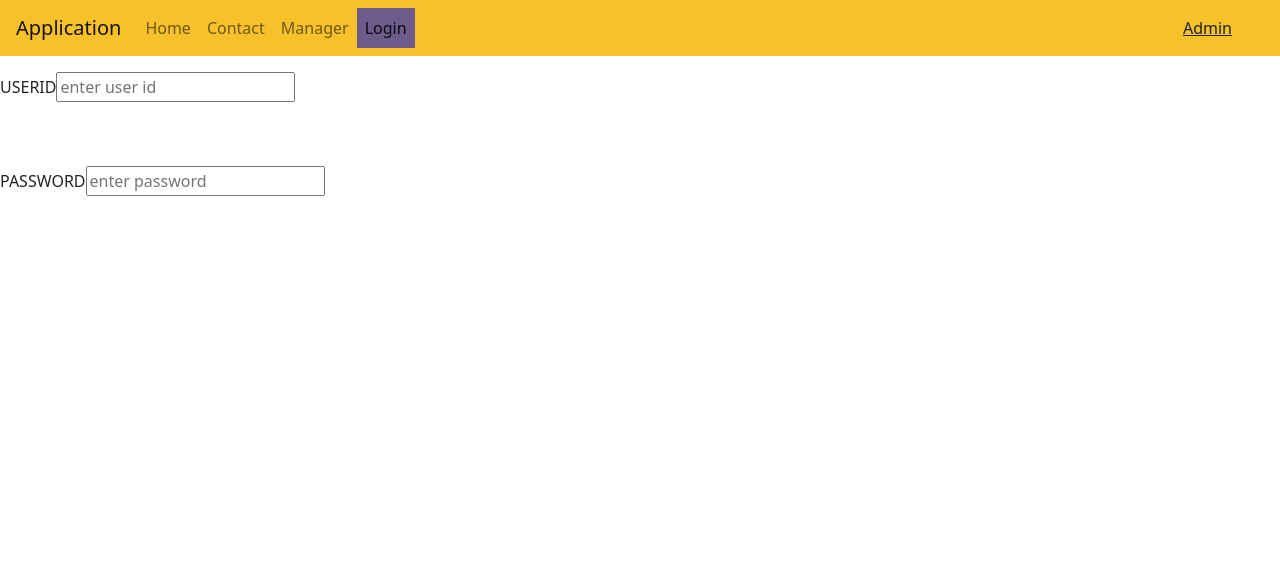
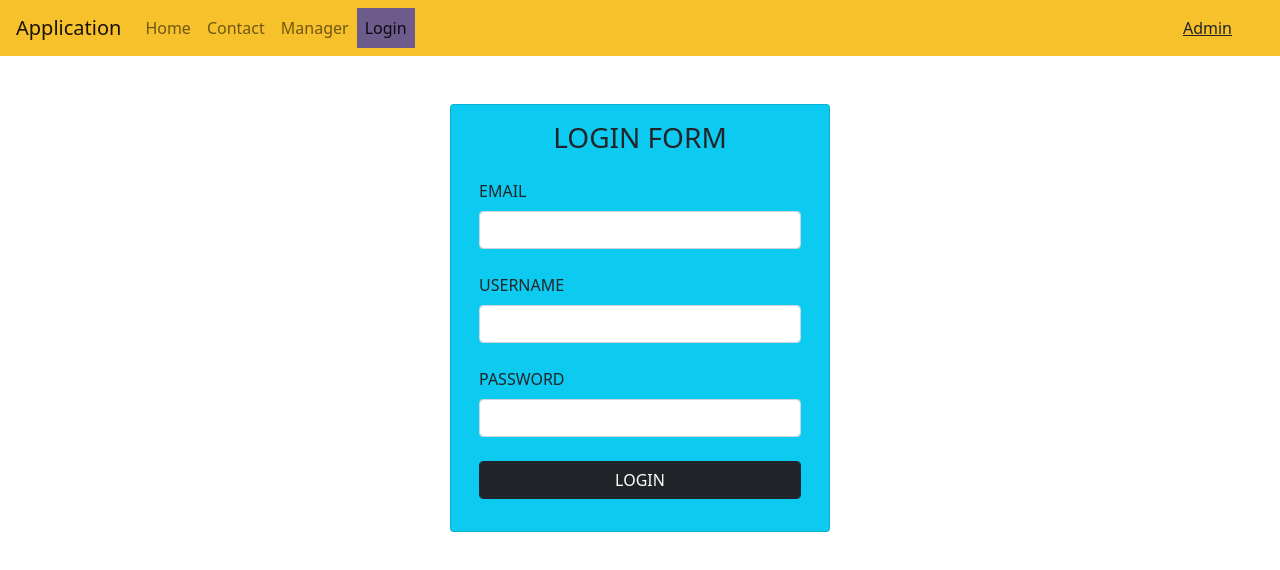
Before and after one commit to kunjal-tagline/ng-learning, an Angular app: page /login in a window 1280 px wide. Shown: the top 570 px of the page. Built offline with nearby package versions, Linux system fonts and the light colour scheme.

Commit message:
Form data-drivens

```diff
--- a/src/app/app-routing.module.ts
+++ b/src/app/app-routing.module.ts
@@ -1,7 +1,7 @@
 import { AuthGuard } from './guard/auth.guard';
 import { LoginComponent } from './login/login.component';
 import { NgModule } from '@angular/core';
-import { RouterModule, Routes, CanActivate } from '@angular/router';
+import { RouterModule, Routes } from '@angular/router';
 import { ContactComponent } from './contact/contact.component';
 import { HomeComponent } from './home/home.component';
 import { ManagerComponent } from './manager-main/manager.component';
--- a/src/app/home/home.component.ts
+++ b/src/app/home/home.component.ts
@@ -71,6 +71,6 @@ export class HomeComponent implements OnInit {
   }
 
   public onLoadLogin(): void {
-    this.router.navigate(['login', 1, 'kunjal']);
+    this.router.navigate(['login']);
   }
 }
--- a/src/app/login/login.component.html
+++ b/src/app/login/login.component.html
@@ -1,9 +1,51 @@
-<div class="col-sm-5 pt-3">
-    <label for="uaserid">USERID</label>
-    <input type="text" name="userid" placeholder="enter user id">
-    <p></p>
+<div class="container">
+    <div class="row pt-5 justify-content-center">
+        <div class=" col-sm-4 card bg-info">
+            <div class="pt-3 card-title text-center h3">
+                LOGIN FORM
+            </div>
+            <div class="card-body justify-content-center">
+                <form #loginForm="ngForm" (ngSubmit)="onSubmit()" ng-invalid>
+                    <div class="mb-3 form-group">
+                        <div class="mb-4 form-group">
+                            <label for="email" class="form-label">EMAIL</label><br>
+                            <input ngModel type="text" class="form-control" id="loginEmail" name="email" required
+                                pattern="^[a-z0-9._%+-]+@[a-z0-9.-]+\.[a-z]{2,4}$" #loginEmail="ngModel">
+                            <span class="text-danger" *ngIf="loginEmail.touched && loginEmail.invalid">*Email is not
+                                valid!</span>
+                        </div>
+                        <!-- <div class="mb-4 form-group">
+                                <div class="radio" *ngFor="let gender of genders">
+                                    <label>
+                                        <input type="radio" id="loginGender" ngModel name="radio" value="{{gender}}">{{gender}}
+                                    </label>
+                                </div>
+                        </div> -->
+                        <div ngModelGroup="logindata">
+                            <div class="mb-4 form-group">
+                                <label for="username" class="form-label">USERNAME</label><br>
+                                <input ngModel type="name" class="form-control" id="loginUsername" name="username"
+                                    required #loginUsername="ngModel">
+                            </div>
+                            <div class="mb-4 form-group">
+                                <label for="password" class="form-label">PASSWORD</label><br>
+                                <input ngModel type="password" class="form-control" id="loginPassword" name="password"
+                                    #loginPassword="ngModel" required minlength="8" pattern="">
+                                <span class="text-danger" *ngIf="loginPassword.hasError('minlength')">*Password length
+                                    should be 8 character</span>
+                            </div>
+                        </div>
+                    </div>
+                    <div>
+                        <button type="submit" class="form-control btn-dark mb-3"
+                            [disabled]="loginForm.invalid">LOGIN</button>
+
+                    </div>
+                </form>
+            </div>
+
+        </div>
+
+    </div>
+
 </div>
-<div class="col-sm-5 pt-5">
-    <label for="password">PASSWORD</label>
-    <input type="text" name="userid" value="" placeholder="enter password">
-</div>
--- a/src/app/login/login.component.scss
+++ b/src/app/login/login.component.scss
@@ -0,0 +1,3 @@
+input.ng-invalid.ng-touched{
+    border:2px solid brown;
+}
--- a/src/app/login/login.component.ts
+++ b/src/app/login/login.component.ts
@@ -1,5 +1,6 @@
 import { ActivatedRoute, Router } from '@angular/router';
-import { Component, OnInit } from '@angular/core';
+import { Component, ElementRef, OnInit, ViewChild } from '@angular/core';
+import { NgForm } from '@angular/forms';
 
 @Component({
   selector: 'app-login',
@@ -7,16 +8,26 @@ import { Component, OnInit } from '@angular/core';
   styleUrls: ['./login.component.scss'],
 })
 export class LoginComponent implements OnInit {
+  @ViewChild('loginForm') form: NgForm | undefined;
+  //public genders=['male', 'female'];
   constructor(private route: ActivatedRoute) {}
 
   ngOnInit() {
-    const ID = this.route.snapshot.paramMap.get('id');
-    console.log('ID :>> ', ID);
-    const NAME = this.route.snapshot.paramMap.get('name');
-    console.log('NAME :>> ', NAME);
+    // const ID = this.route.snapshot.paramMap.get('id');
+    // console.log('ID :>> ', ID);
+    // const NAME = this.route.snapshot.paramMap.get('name');
+    // console.log('NAME :>> ', NAME);
 
     // this.route.params.subscribe(id => console.log('id :>> ', id))
     // const id = this.route.snapshot.params;
     // console.log('id-outside :>> ', id);
   }
+
+  public onSubmit(){
+    console.log('Form :>> ',this.form);
+  }
+
+  // public log(value:any){
+  //   console.log('username :>> ', value);
+  // }
 }
```
Also changed, not shown: src/app/demo.guard.ts (added, +31 -0 lines), 1 other file (tests, documents, lock files or other folders).
